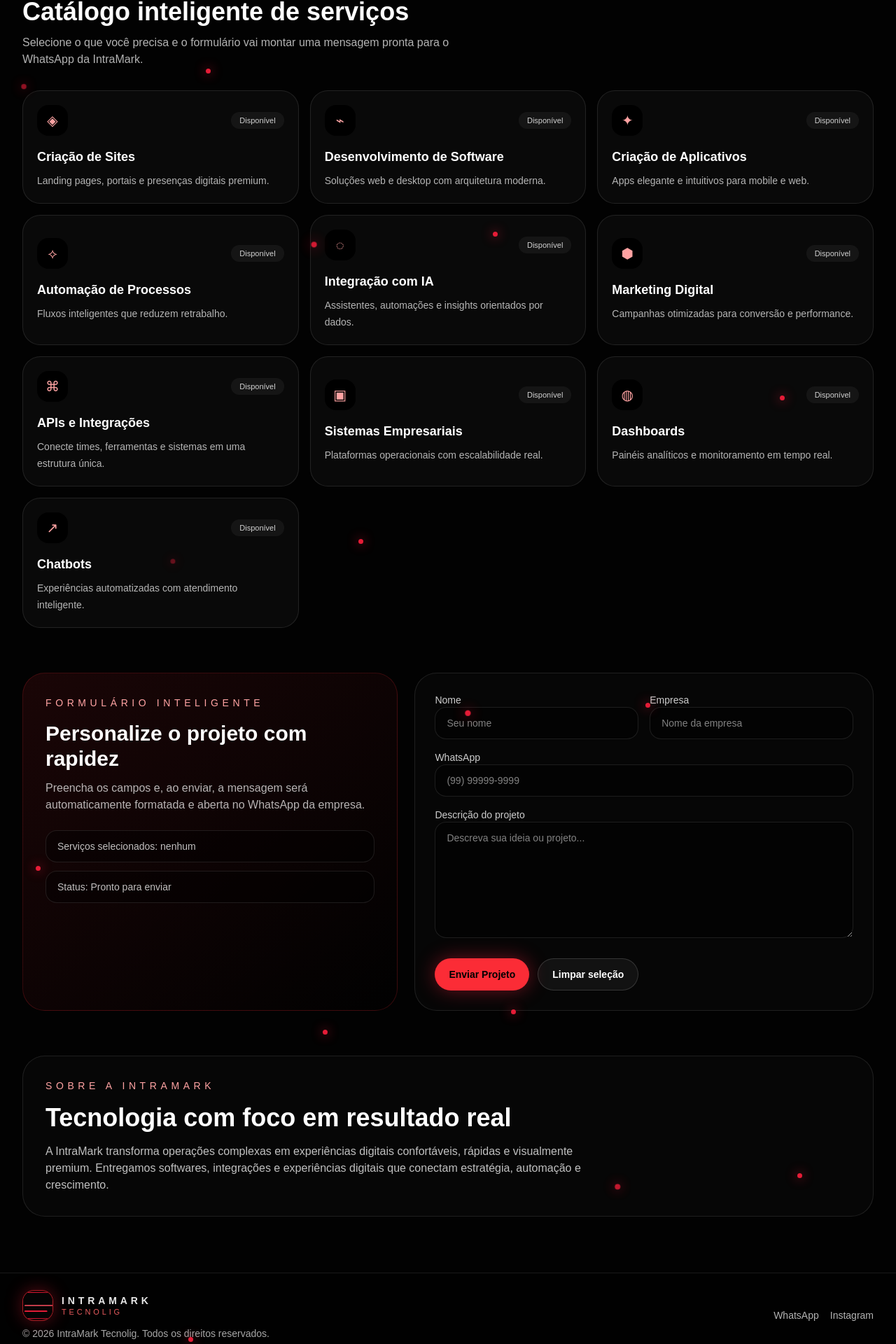
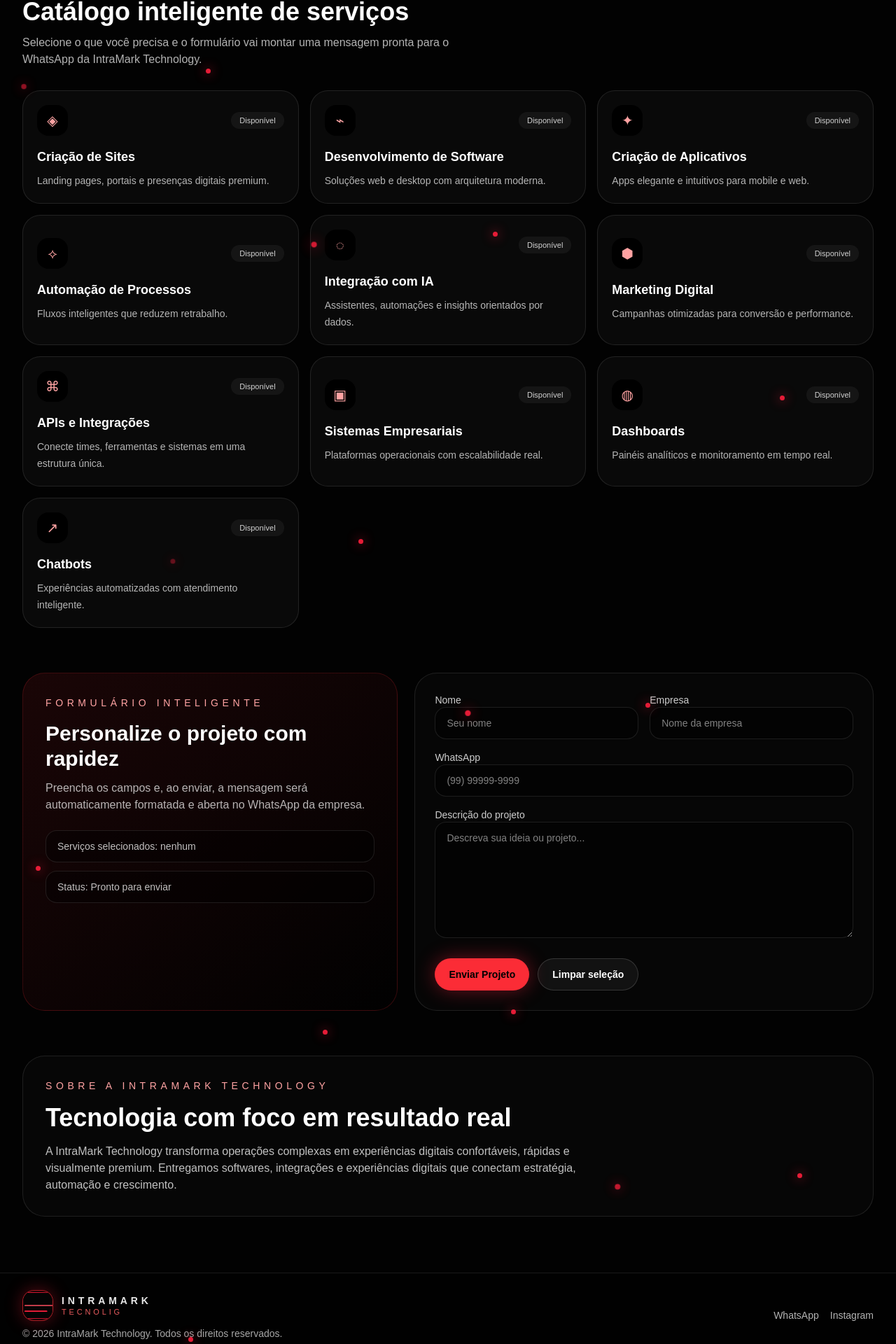
Before and after one commit to Marcos-Filho33/Intramarktechnology, a Next.js app: page / in a window 1280 px wide. Shown: the part 984-2904 px from the top of the page at 70% size. Built offline with nearby package versions, Linux system fonts and the light colour scheme.

Commit message:
Update references to IntraMark Technology

```diff
--- a/src/app/page.tsx
+++ b/src/app/page.tsx
@@ -254,7 +254,7 @@
             <div>
               <h2 className="text-3xl font-semibold text-white sm:text-4xl">Catálogo inteligente de serviços</h2>
               <p className="mt-3 max-w-2xl text-white/70">
-                Selecione o que você precisa e o formulário vai montar uma mensagem pronta para o WhatsApp da IntraMark.
+                Selecione o que você precisa e o formulário vai montar uma mensagem pronta para o WhatsApp da IntraMark Technology.
               </p>
             </div>
           </div>
@@ -387,10 +387,10 @@
           viewport={{ once: true, amount: 0.2 }}
           className="rounded-[2rem] border border-white/10 bg-white/[0.02] px-5 py-8 sm:px-8"
         >
-          <p className="text-sm uppercase tracking-[0.4em] text-red-300">Sobre a IntraMark</p>
+          <p className="text-sm uppercase tracking-[0.4em] text-red-300">Sobre a IntraMark Technology</p>
           <h2 className="mt-4 text-3xl font-semibold text-white sm:text-4xl">Tecnologia com foco em resultado real</h2>
           <p className="mt-4 max-w-3xl text-white/75">
-            A IntraMark transforma operações complexas em experiências digitais confortáveis, rápidas e visualmente premium. Entregamos softwares, integrações e experiências digitais que conectam estratégia, automação e crescimento.
+            A IntraMark Technology transforma operações complexas em experiências digitais confortáveis, rápidas e visualmente premium. Entregamos softwares, integrações e experiências digitais que conectam estratégia, automação e crescimento.
           </p>
         </motion.div>
       </section>
@@ -399,7 +399,7 @@
         <div className="mx-auto flex max-w-7xl flex-col gap-4 px-4 py-6 sm:px-6 lg:flex-row lg:items-center lg:justify-between lg:px-8">
           <div>
             <IntraMarkLogo className="mb-2" />
-            <p className="text-sm text-white/65">© 2026 IntraMark Tecnolig. Todos os direitos reservados.</p>
+            <p className="text-sm text-white/65">© 2026 IntraMark Technology. Todos os direitos reservados.</p>
           </div>
           <div className="flex flex-wrap gap-4 text-sm text-white/70">
             <a href={`https://wa.me/${whatsappNumber}`} className="transition hover:text-white">WhatsApp</a>
```
